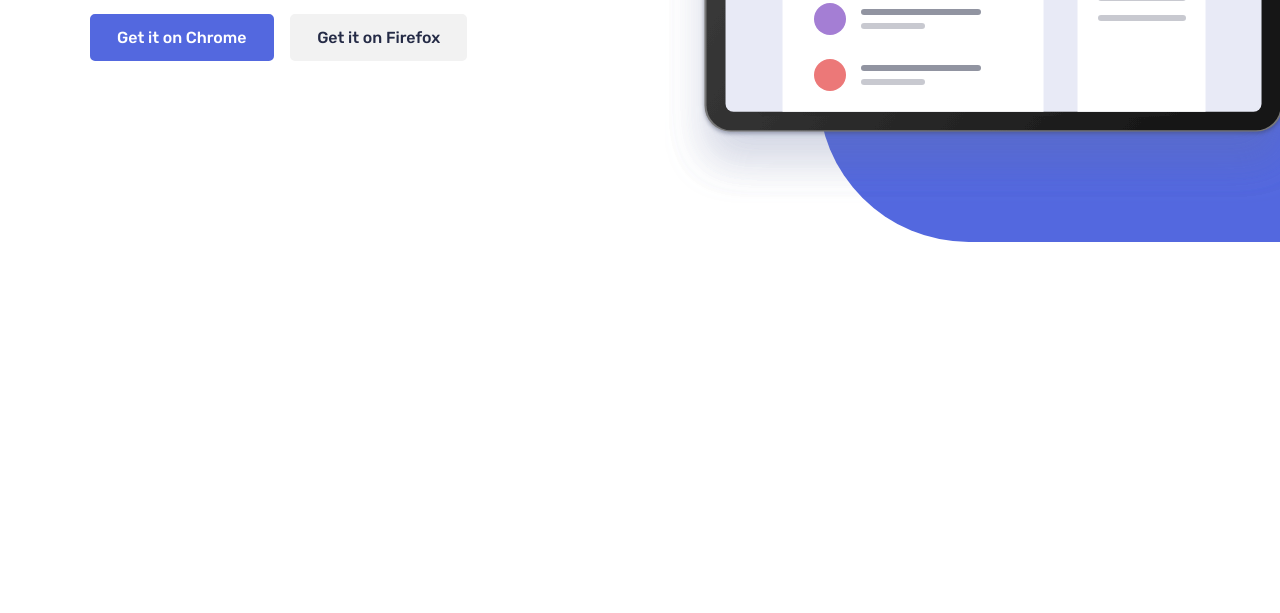
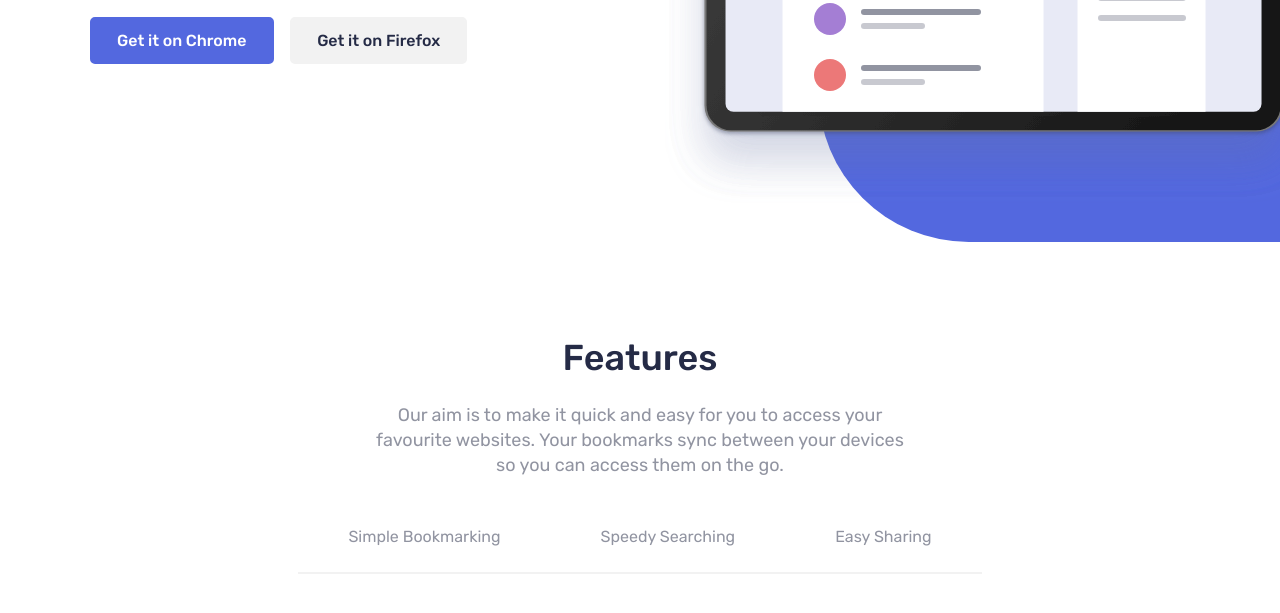
Before and after one commit to AlejandroMorales-s/bookmark, a plain HTML site: page index.html in a window 1280 px wide. Shown: the part 477-1090 px from the top of the page. Before the commit the page ends 800 px from the top, so only its background shows below. Drawn offline with Linux system fonts and the light colour scheme.

Commit message:
add: features text

```diff
--- a/build/css/app.css
+++ b/build/css/app.css
@@ -361,6 +361,7 @@ body {
 h1, h2, h3, h4 {
   margin: 0;
   color: #252b46;
+  font-weight: 500;
 }
 
 img {
@@ -369,7 +370,6 @@ img {
 
 h1 {
   font-size: 5rem;
-  font-weight: 500;
 }
 
 h2 {
@@ -388,6 +388,7 @@ p {
   font-size: 1.8rem;
   color: #9194a1;
   font-weight: 400;
+  line-height: 2.5rem;
 }
 
 ul {
@@ -408,6 +409,10 @@ a {
   max-width: 110rem;
   width: 95%;
   margin: 0 auto;
+}
+
+.align {
+  text-align: center;
 }
 
 .nav-container {
@@ -451,13 +456,13 @@ a {
   display: grid;
   grid-template-columns: 1fr 1fr;
   gap: 5rem;
+  height: 50rem;
 }
 .hero .info_hero {
   transform: translateY(10%);
 }
 .hero .info_hero p {
   margin: 2rem 0;
-  line-height: 2.5rem;
 }
 .hero .info_hero .hero_btns {
   display: flex;
@@ -507,3 +512,53 @@ a {
   border-radius: 150px 0px 0px 150px/150px 0px 0px 150px;
   width: 60%;
 }
+
+.features {
+  margin: 10rem 0;
+}
+.features p {
+  margin: 2.5rem 0;
+}
+
+.slider div {
+  display: inline-block;
+}
+.slider div .slider_btns {
+  display: flex;
+  justify-content: space-evenly;
+  padding: 2.5rem 5rem;
+  gap: 10rem;
+  border-bottom: 2px solid #f2f2f2;
+  color: #9194a1;
+}
+.slider div .slider_btns li {
+  position: relative;
+  transition: 0.3;
+}
+.slider div .slider_btns li::after {
+  /* https://youtu.be/kk5dZVfCpgk?list=LL&t=963 */
+  content: "";
+  position: absolute;
+  height: 4px;
+  width: 0;
+  background-color: #fa5757;
+  top: 4rem;
+  left: 0;
+  z-index: -1;
+  opacity: 0;
+  transition: 0.3s;
+}
+.slider div .slider_btns li:hover {
+  cursor: pointer;
+  color: #000000;
+}
+.slider div .slider_btns li:hover::after {
+  width: 150%;
+  left: -25%;
+  opacity: 1;
+}
+.slider div .slider_btns li:active::after {
+  width: 150%;
+  left: -25%;
+  opacity: 1;
+}
--- a/index.html
+++ b/index.html
@@ -36,6 +36,7 @@
         </div>
     </header>
     <main>
+        <!-- Hero -->
         <div class="container hero">
             <div class="info_hero">
                 <h1>A Simple Bookmark<br>Manager</h1>
@@ -45,6 +46,7 @@
                     <a href="#" class="hero_btn">Get it on Firefox</a>
                 </div>
             </div>
+            <!-- Hero Img -->
             <div class="img_container">
                 <div class="img">
                     <img src="build/images/illustration-hero.svg" alt="">
@@ -52,6 +54,20 @@
                 <div class="img_bg"></div>
             </div>
         </div>
+        <!-- Features -->
+        <div class="features align">
+            <h2>Features</h2>
+            <p>  Our aim is to make it quick and easy for you to access your<br>favourite websites. Your bookmarks sync between your devices<br>so you can access them on the go.</p>
+            <div class="slider">
+                <div>
+                    <ul class="slider_btns">
+                        <li>Simple Bookmarking</li>
+                        <li>Speedy Searching</li>
+                        <li>Easy Sharing</li>
+                    </ul>
+                </div>
+            </div>
+        </div>
     </main>
 </body>
 </html>
```
